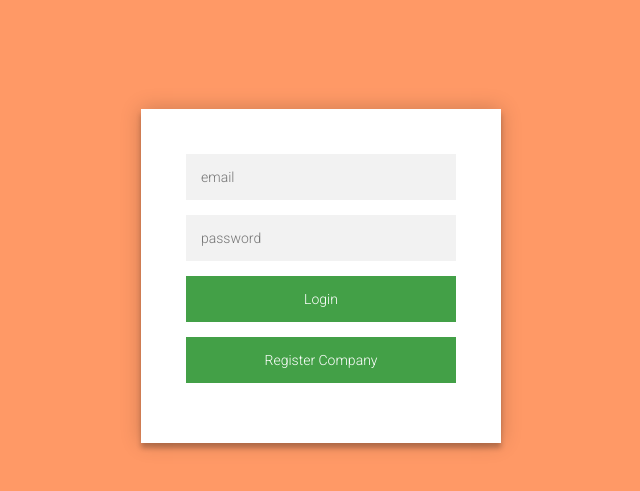
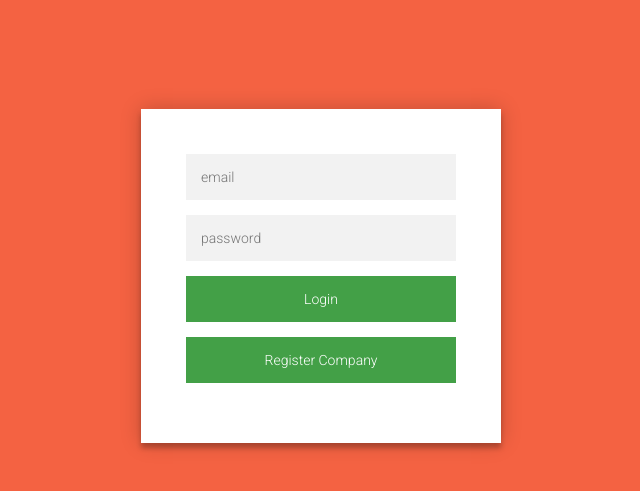
Before and after one commit to SanSanchez/Project_Portal, a PHP site: page /html/companysignup.html in a window 1280 px wide. Shown: the top 491 px of the page, without its empty margins (319-959 px from the left). Run offline with PHP 8.4, Linux system fonts and the light colour scheme.

Commit message:
Add files via upload

```diff
--- a/css/signup.css
+++ b/css/signup.css
@@ -97,11 +97,8 @@
   color: #EF3B3A;
 }
 body {
-  background: #76b852; /* fallback for old browsers */
-  background: -webkit-linear-gradient(right, #76b852, #8DC26F);
-  background: -moz-linear-gradient(right, #76b852, #8DC26F);
-  background: -o-linear-gradient(right, #76b852, #8DC26F);
-  background: linear-gradient(to left, #ff9966, #ff9966); /*original color: #76b852; */
+  background: #f46242; /* fallback for old browsers */
+  background: linear-gradient(to left, #f46242, #f46242); /*original color: #76b852; */
   font-family: "Roboto", sans-serif;
   -webkit-font-smoothing: antialiased;
   -moz-osx-font-smoothing: grayscale;
```
